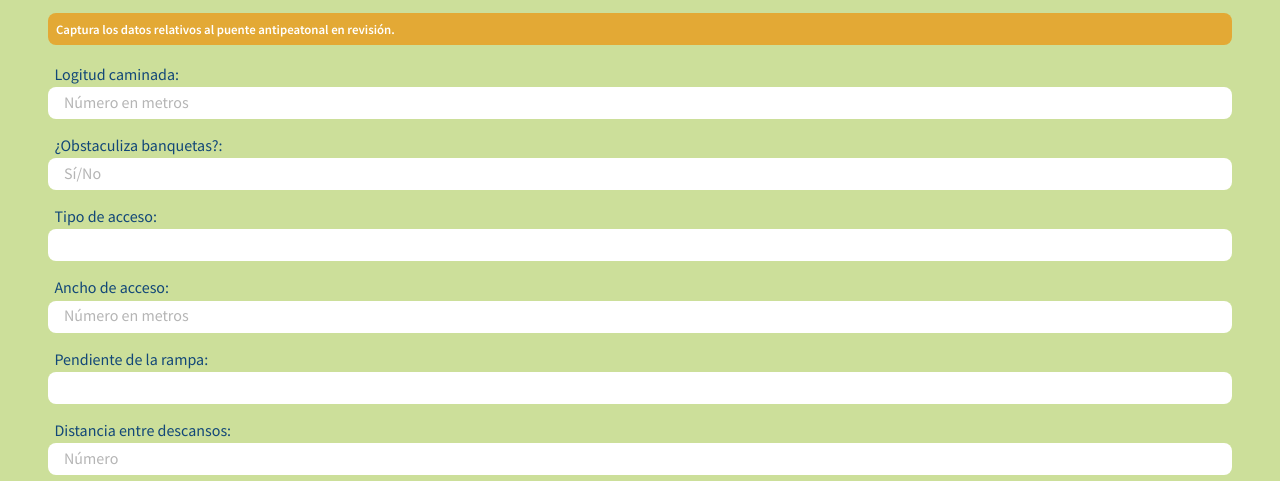
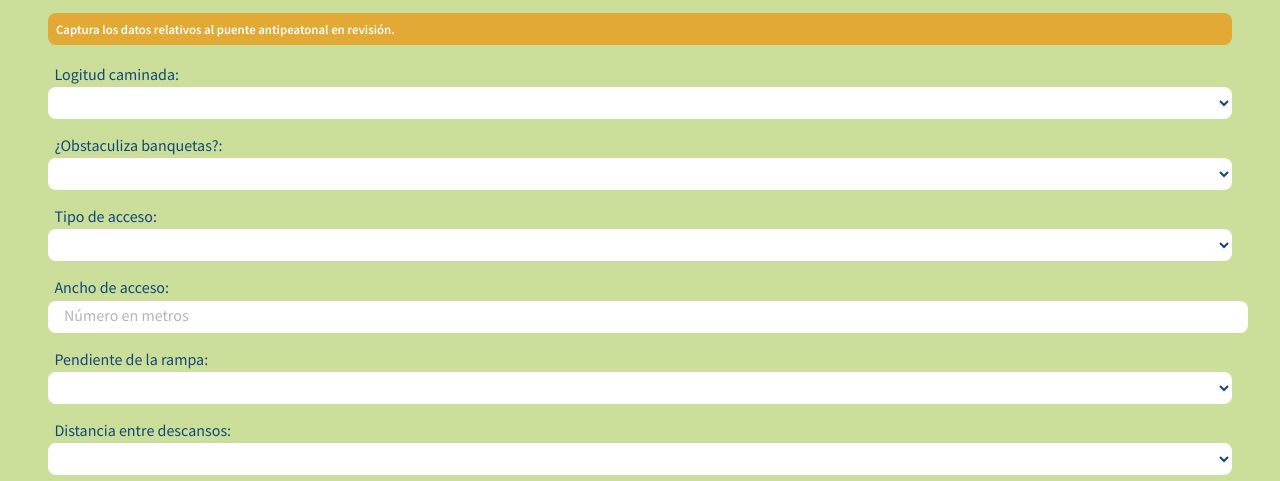
Before and after one commit to nadiafigo/Calculadora-del-IFCS, a plain HTML site: page index.html in a window 1280 px wide. Shown: the part 3701-4182 px from the top of the page. Drawn offline with Linux system fonts and the light colour scheme.

Commit message:
select options of section 4 added

```diff
--- a/index.html
+++ b/index.html
@@ -271,7 +271,7 @@
                                 <option value="" id=""></option>
                                 <option id="equip-dist_0-199">0 a 199 metros</option>
                                 <option id="equip-dist_200-399">200 a 399 metros</option>
-                                <option id="equip-dist_400-599">400 a 599 metross</option>
+                                <option id="equip-dist_400-599">400 a 599 metros</option>
                                 <option id="equip-dist_600-799">600 a 799 metros</option>
                                 <option id="equip-dist_800-999">800 a 999 metros</option>
                                 <option id="equip-dist_1000mas">1000 o más</option>
@@ -299,46 +299,118 @@
                         <p>Captura los datos relativos al puente antipeatonal en revisión.</p>
                     </div>
                     <div class="input-container2 inp-cont-4">
-                        <div class="form-input">
+                        <!-- <div class="form-input">
                             <p class="input-desc">Logitud caminada:</p>
                             <input type="number" placeholder="Número en metros" id="puent-long">
-                        </div>
-                        <div class="form-input">
+                        </div> -->
+                        <label for="puent-long">
+                            <span>Logitud caminada:</span>
+                            <select name="puent-long" id="puent-long">
+                                <option value="" id=""></option>
+                                <option id="puent-long_0-24">0 a 24 metros</option>
+                                <option id="puent-long_25-49">25 a 49 metros</option>
+                                <option id="puent-long_50-99">50 a 99 metros</option>
+                                <option id="puent-long_100-149">100 a 149 metros</option>
+                                <option id="puent-long_150-199">150 a 199 metros</option>
+                                <option id="puent-long_200mas">200 o más</option>
+                            </select>
+                        </label>
+                        <!-- <div class="form-input">
                             <p class="input-desc">¿Obstaculiza banquetas?:</p>
                             <input type="text" placeholder="Sí/No" id="puent-obst">
-                        </div>
-                        <div class="form-input">
+                        </div> -->
+                        <label for="puent-obst">
+                            <span>¿Obstaculiza banquetas?:</span>
+                            <select name="puent-obst" id="puent-obst">
+                                <option value="" id=""></option>
+                                <option id="puent-obst_si">Sí</option>
+                                <option id="puent-obst_no-hay">No hay banqueta</option>
+                                <option id="puent-obst_no">No</option>
+                            </select>
+                        </label>
+                        <!-- <div class="form-input">
                             <p class="input-desc">Tipo de acceso:</p>
                             <input type="text" id="puent-tipo_acceso">
-                        </div>
+                        </div> -->
+                        <label for="puent-tipo_acceso">
+                            <span>Tipo de acceso:</span>
+                            <select name="puent-tipo_acceso" id="puent-tipo_acceso">
+                                <option value="" id=""></option>
+                                <option id="puent-tipo_acceso_elev">Elevador</option>
+                                <option id="puent-tipo_acceso_ramp">Rampa</option>
+                                <option id="puent-tipo_acceso_ramp-esc">Rampa y escaleras</option>
+                                <option id="puent-tipo_acceso_esc">Escaleras</option>
+                            </select>
+                        </label>
                         <div class="form-input">
                             <p class="input-desc">Ancho de acceso:</p>
                             <input type="number" placeholder="Número en metros" id="puent-ancho_acceso">
                         </div>
-                        <div class="form-input">
+                        <!-- <div class="form-input">
                             <p class="input-desc">Pendiente de la rampa:</p>
                             <input type="number" id="puent-pend_ramp">
-                        </div>
-                        <div class="form-input">
+                        </div> -->
+                        <label for="puent-pend_ramp">
+                            <span>Pendiente de la rampa:</span>
+                            <select name="puent-pend_ramp" id="puent-pend_ramp">
+                                <option value="" id=""></option>
+                                <option id="puent-pend_ramp-na">No hay rampa</option>
+                                <option id="puent-pend_ramp-6">6% o menos</option>
+                                <option id="puent-pend_ramp-6_1a9">6.1% a 9%</option>
+                                <option id="puent-pend_ramp-9_1_mas">9.1% o más</option>
+                            </select>
+                        </label>
+                        <!-- <div class="form-input">
                             <p class="input-desc">Distancia entre descansos:</p>
                             <input type="number" placeholder="Número" id="puent-dist_desc">
-                        </div>
-                        <div class="form-input">
-                            <p class="input-desc">Ancho de pasarela:</p>
+                        </div> -->
+                        <label for="puent-dist_desc">
+                            <span>Distancia entre descansos:</span>
+                            <select name="puent-dist_desc" id="puent-dist_desc">
+                                <option value="" id=""></option>
+                                <option id="puent-dist_desc-na">No hay rampa</option>
+                                <option id="puent-dist_desc-6menos">6 metros o menos</option>
+                                <option id="puent-dist_desc-6_1a11">6.1 a 11 metros</option>
+                                <option id="puent-dist_desc-12a24">12 a 24 metros</option>
+                                <option id="puent-dist_desc-25_mas">25 metros o más</option>
+                            </select>
+                        </label>
+                        <!-- <div class="form-input">
+                            <p class="input-desc">Ancho de la pasarela del puente:</p>
                             <input type="number" placeholder="Número" id="puent-ancho_pasarela">
-                        </div>
-                        <div class="form-input">
+                        </div> -->
+                        <label for="puent-ancho_pasarela">
+                            <span>Ancho de la pasarela del puente:</span>
+                            <select name="puent-ancho_pasarela" id="puent-ancho_pasarela">
+                                <option value="" id=""></option>
+                                <option id="puent-ancho_pasarela-0a1_49">0 a 1.49 metros</option>
+                                <option id="puent-ancho_pasarela-1_5mas">1.5 metros o más</option>
+                            </select>
+                        </label>
+                        <!-- <div class="form-input">
                             <p class="input-desc">¿Cuenta con iluminación al interior?</p>
                             <input type="text" placeholder="Sí/No" id="puent-ilum">
-                        </div>
-                        <div class="form-input">
-                            <p class="input-desc">Materiales del puente:</p>
-                            <input type="text" id="puent-mater">
-                        </div>
-                        <div class="form-input">
+                        </div> -->
+                        <label for="puent-ilum">
+                            <span>¿Cuenta con iluminación al interior?</span>
+                            <select name="puent-ilum" id="puent-ilum">
+                                <option value="" id=""></option>
+                                <option id="puent-ilum-si">Sí hay</option>
+                                <option id="puent-ilum-no">No hay</option>
+                            </select>
+                        </label>
+                        <!-- <div class="form-input">
                             <p class="input-desc">¿Alberga publicidad en su estructura?</p>
                             <input type="text" placeholder="Sí/No" id="puent-publicidad">
-                        </div>
+                        </div> -->
+                        <label for="puent-publicidad">
+                            <span>¿Alberga publicidad en su estructura?</span>
+                            <select name="puent-publicidad" id="puent-publicidad">
+                                <option value="" id=""></option>
+                                <option id="puent-publicidad-si">Sí</option>
+                                <option id="puent-publicidad-no">No</option>
+                            </select>
+                        </label>
                     </div>
                 </div>
             </div>
--- a/style.css
+++ b/style.css
@@ -345,7 +345,7 @@ html {
     border: none;
     border-radius: .5rem;
     color: var(--darkBlue);
-
+    padding-left: 1rem;
 }
 
 .input-container select {
@@ -365,6 +365,7 @@ html {
     border: none;
     border-radius: .5rem;
     color: var(--darkBlue);
+    padding-left: 1rem;
 }
 
 .input-container2 select {
@@ -377,13 +378,11 @@ html {
 }
 
 .input-container ::placeholder {
-    padding: 1rem;
     color: var(--grayText);
     font-size: 120%;
 }
 
 .input-container2 ::placeholder {
-    padding: 1rem;
     color: var(--grayText);
     font-size: 120%;
 }
@@ -505,6 +504,14 @@ html {
     margin-bottom: .2rem;
 }
 
+.inp-cont-4 span {
+    color: var(--darkBlue);
+    font-weight: 400;
+    margin-left: .4rem;
+    margin-bottom: .2rem;
+    display: block;
+}
+
 .desc-4 {
     background-color: var(--yellow);
     margin-top: 1rem;
```
